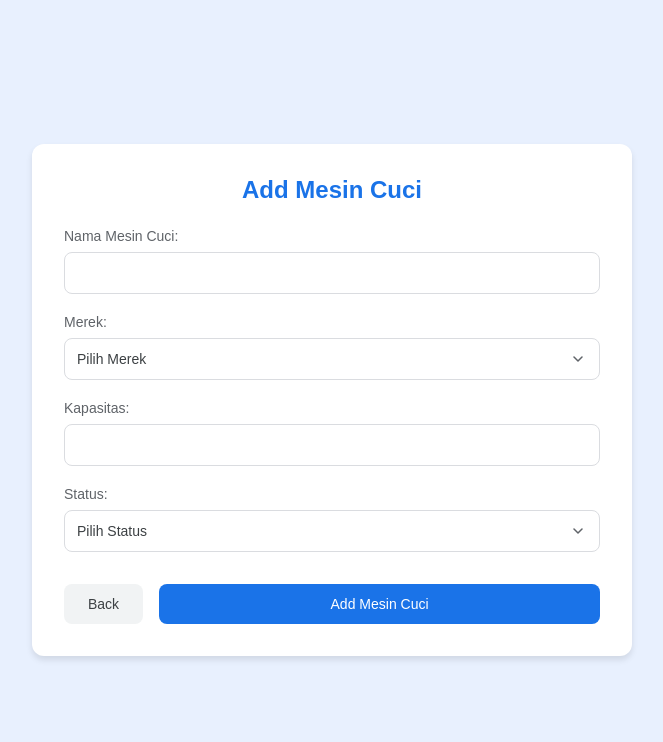
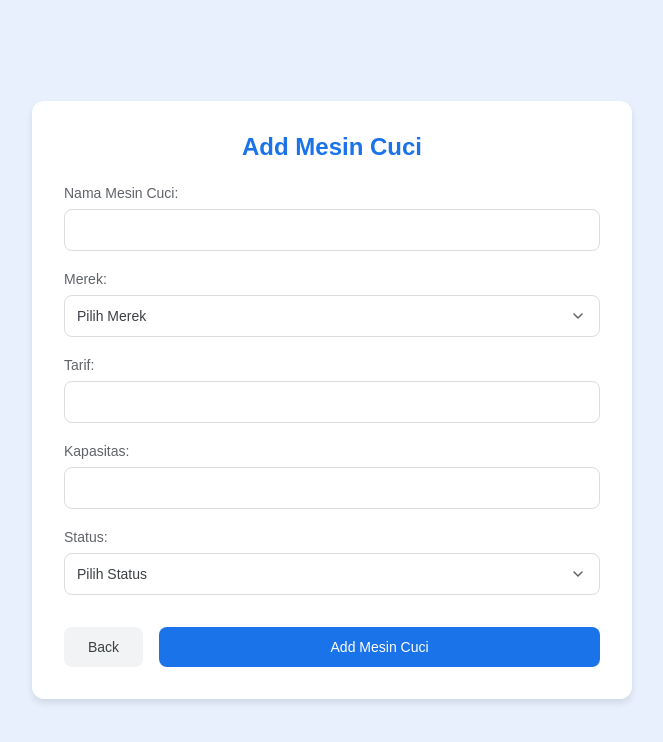
Before and after one commit to Marcellino0/TubesManpro, a Flask app: page /add_mesin_cuci in a window 1280 px wide. Shown: the top 742 px of the page, without its empty margins (308-971 px from the left). Run offline with Flask 3, Linux system fonts and the light colour scheme.

Commit message:
Ubah html add_mesin_cuci

```diff
--- a/templates/add_mesin_cuci.html
+++ b/templates/add_mesin_cuci.html
@@ -184,6 +184,11 @@
             </div>
 
             <div class="form-group">
+                <label for="Tarif">Tarif:</label>
+                <input type="text" id="Tarif" name="Tarif" required><br>
+            </div>
+
+            <div class="form-group">
                 <label for="Kapasitas">Kapasitas:</label>
                 <input type="text" id="Kapasitas" name="Kapasitas" required><br>
             </div>
```
